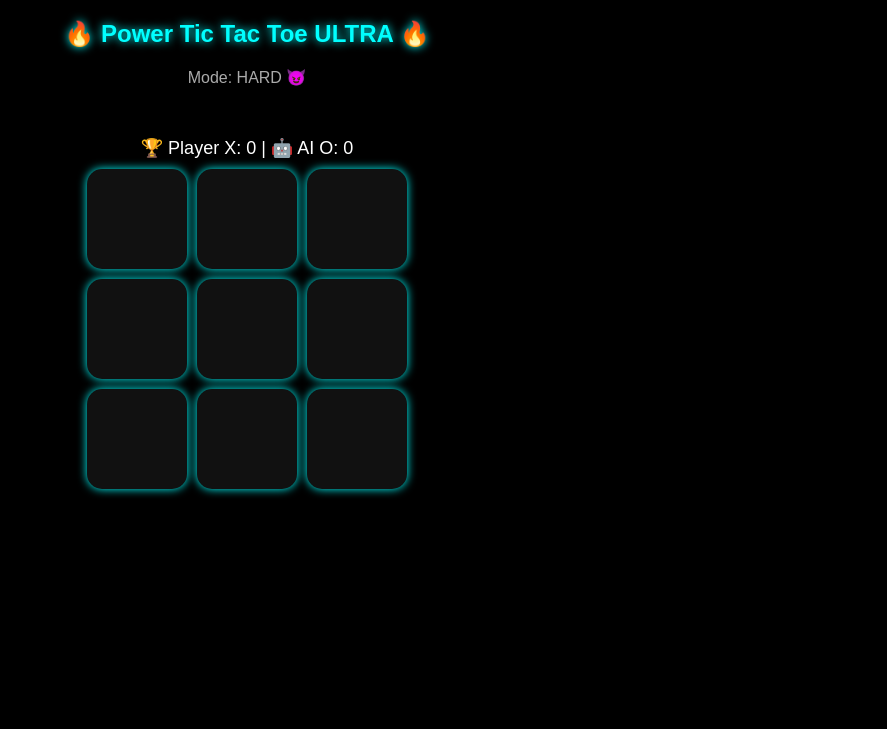
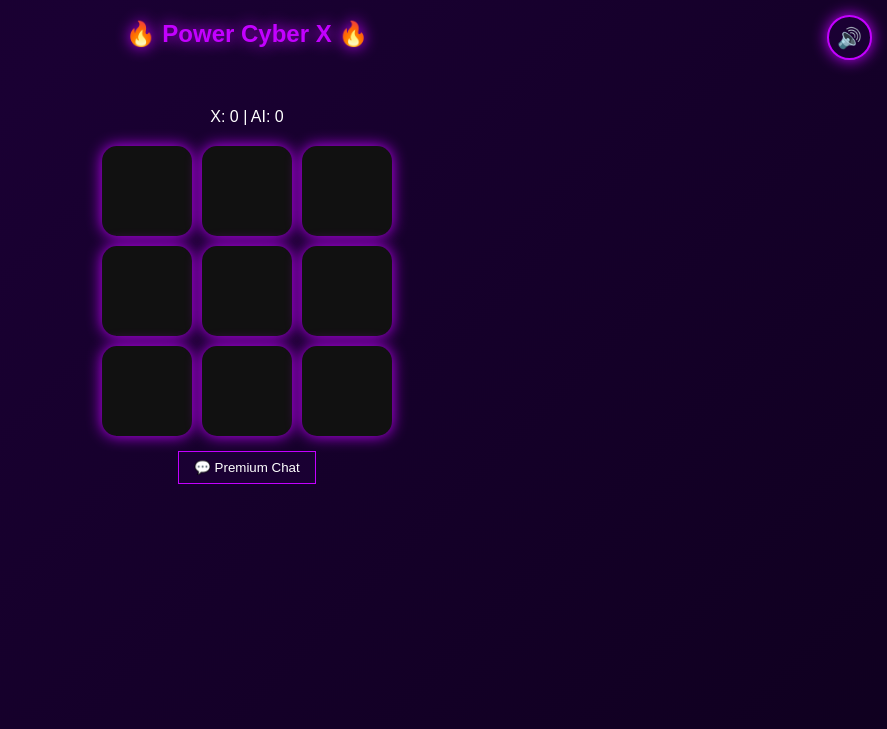
Before and after one commit to dkkbot00/power-game, a Python web app: template templates/index.html in a window 1280 px wide. Shown: the top 729 px of the page, without its empty margins (393-1280 px from the left). Run offline with Jinja, Linux system fonts and the light colour scheme; the template is opened without the code that fills it, so the values that code supplies are empty.

Commit message:
Update index.html

```diff
--- a/templates/index.html
+++ b/templates/index.html
@@ -1,183 +1,258 @@
 <!DOCTYPE html>
 <html>
 <head>
-<title>Power Tic Tac Toe ULTRA</title>
+<title>Power Cyber X</title>
 <style>
 body {
-    background: #000;
-    color: white;
+    margin:0;
+    background: linear-gradient(-45deg,#0a0015,#1a0033,#12001f,#000);
+    background-size:400% 400%;
+    animation: bgMove 12s ease infinite;
     font-family: Arial;
-    text-align: center;
+    text-align:center;
+    color:white;
+}
+
+@keyframes bgMove {
+    0%{background-position:0% 50%;}
+    50%{background-position:100% 50%;}
+    100%{background-position:0% 50%;}
 }
 
 h2 {
-    color: #0ff;
-    text-shadow: 0 0 10px #0ff;
-}
-
-#winnerBanner {
-    font-size: 22px;
-    color: gold;
-    height: 30px;
-    margin-bottom: 10px;
-}
-
-.scoreBoard {
-    margin-bottom: 10px;
-    font-size: 18px;
+    color:#c300ff;
+    text-shadow:0 0 15px #c300ff;
 }
 
 .board {
-    display: grid;
-    grid-template-columns: repeat(3, 100px);
-    gap: 10px;
-    justify-content: center;
+    display:grid;
+    grid-template-columns:repeat(3,90px);
+    gap:10px;
+    justify-content:center;
+    margin-top:20px;
 }
 
 .cell {
-    width: 100px;
-    height: 100px;
-    background: #111;
-    border-radius: 15px;
-    font-size: 40px;
-    display: flex;
-    align-items: center;
-    justify-content: center;
-    cursor: pointer;
-    transition: 0.2s;
-    box-shadow: 0 0 10px #0ff;
+    width:90px;
+    height:90px;
+    background:#111;
+    border-radius:15px;
+    font-size:40px;
+    display:flex;
+    align-items:center;
+    justify-content:center;
+    cursor:pointer;
+    box-shadow:0 0 15px #c300ff;
+    transition:0.2s;
 }
 
 .cell:hover {
-    background: #222;
-    box-shadow: 0 0 20px #0ff;
+    box-shadow:0 0 25px #ff00ff;
 }
 
-.X { color: #0ff; text-shadow: 0 0 15px #0ff; }
-.O { color: #f0f; text-shadow: 0 0 15px #f0f; }
+.X { color:#00f7ff; text-shadow:0 0 15px #00f7ff; }
+.O { color:#ff00c8; text-shadow:0 0 15px #ff00c8; }
 
-.modeDisplay {
-    margin-bottom: 10px;
-    font-size: 16px;
-    color: #aaa;
+#winner {
+    height:30px;
+    margin-top:10px;
+    font-size:18px;
+    color:gold;
 }
+
+.score {
+    margin-top:10px;
+}
+
+#musicToggle {
+    position:absolute;
+    top:15px;
+    right:15px;
+    width:45px;
+    height:45px;
+    border-radius:50%;
+    background:#1a0033;
+    border:2px solid #c300ff;
+    color:white;
+    font-size:20px;
+    cursor:pointer;
+    box-shadow:0 0 15px #c300ff;
+}
+
+#premiumBtn {
+    margin-top:15px;
+    padding:8px 15px;
+    background:#1a0033;
+    border:1px solid #c300ff;
+    color:white;
+    cursor:pointer;
+}
+
+#premiumPopup {
+    display:none;
+    position:fixed;
+    top:50%;
+    left:50%;
+    transform:translate(-50%,-50%);
+    background:#111;
+    padding:20px;
+    border:2px solid #c300ff;
+    box-shadow:0 0 20px #c300ff;
+}
+
 </style>
 </head>
 <body>
 
-<h2>🔥 Power Tic Tac Toe ULTRA 🔥</h2>
+<button id="musicToggle">🔊</button>
 
-<div class="modeDisplay" id="modeDisplay">Mode: HARD 😈</div>
+<h2>🔥 Power Cyber X 🔥</h2>
 
-<div id="winnerBanner"></div>
+<div id="winner"></div>
 
-<div class="scoreBoard">
-🏆 Player X: <span id="scoreX">0</span> |
-🤖 AI O: <span id="scoreO">0</span>
+<div class="score">
+X: <span id="scoreX">0</span> |
+AI: <span id="scoreO">0</span>
 </div>
 
 <div class="board" id="board"></div>
 
+<button id="premiumBtn">💬 Premium Chat</button>
+
+<div id="premiumPopup">
+    <h3>🔒 Premium Chat Locked</h3>
+    <p>Instagram: me.divakar00</p>
+    <p>₹1 = 1 Day</p>
+    <p>₹5 = 1 Week</p>
+    <button onclick="closePremium()">Close</button>
+</div>
+
 <script>
 let board = ["","","","","","","","",""];
-let currentPlayer = "X";
-let scoreX = 0;
-let scoreO = 0;
-let aiWinStreak = 0;
-let aiMode = "HARD";
+let currentPlayer="X";
+let scoreX=0, scoreO=0;
+let aiWinStreak=0;
+let aiMode="HARD";
+let gameActive=true;
 
-const boardDiv = document.getElementById("board");
-const banner = document.getElementById("winnerBanner");
-const modeDisplay = document.getElementById("modeDisplay");
+const boardDiv=document.getElementById("board");
+const winner=document.getElementById("winner");
+
+const bgMusic=new Audio("static/bg.mp3");
+bgMusic.loop=true;
+bgMusic.volume=0.15;
+
+const xSound=new Audio("static/x.mp3");
+const oSound=new Audio("static/o.mp3");
+const winSound=new Audio("static/win.mp3");
+const loseSound=new Audio("static/lose.mp3");
+const clickSound=new Audio("static/click.mp3");
+
+let musicStarted=false;
+let musicOn=true;
 
 function drawBoard(){
-    boardDiv.innerHTML = "";
+    boardDiv.innerHTML="";
     board.forEach((cell,index)=>{
-        const div = document.createElement("div");
+        const div=document.createElement("div");
         div.classList.add("cell");
         if(cell) div.classList.add(cell);
-        div.innerText = cell;
-        div.onclick = ()=>makeMove(index);
+        div.innerText=cell;
+        div.onclick=()=>makeMove(index);
         boardDiv.appendChild(div);
     });
 }
 
 function makeMove(index){
+    if(!gameActive) return;
     if(board[index]!=="" || currentPlayer!=="X") return;
+
+    if(!musicStarted){
+        bgMusic.play();
+        musicStarted=true;
+    }
+
     board[index]="X";
+    xSound.play();
     currentPlayer="O";
     drawBoard();
     if(!checkWinner()) setTimeout(aiMove,500);
 }
 
 function aiMove(){
-    let move;
-    if(aiMode==="HARD"){
-        move = bestMove();
-    } else {
-        move = randomMove();
-    }
+    let move=bestMove();
     board[move]="O";
+    oSound.play();
     currentPlayer="X";
     drawBoard();
     checkWinner();
-}
-
-function randomMove(){
-    let empty = board.map((v,i)=>v===""?i:null).filter(v=>v!==null);
-    return empty[Math.floor(Math.random()*empty.length)];
 }
 
 function bestMove(){
     for(let i=0;i<9;i++){
         if(board[i]===""){
             board[i]="O";
-            if(isWinning("O")){ board[i]=""; return i; }
+            if(isWin("O")){ board[i]=""; return i; }
             board[i]="";
         }
     }
     for(let i=0;i<9;i++){
         if(board[i]===""){
             board[i]="X";
-            if(isWinning("X")){ board[i]=""; return i; }
+            if(isWin("X")){ board[i]=""; return i; }
             board[i]="";
         }
     }
     return randomMove();
 }
 
-function isWinning(player){
-    const wins=[[0,1,2],[3,4,5],[6,7,8],[0,3,6],[1,4,7],[2,5,8],[0,4,8],[2,4,6]];
-    return wins.some(([a,b,c])=>board[a]===player&&board[b]===player&&board[c]===player);
+function randomMove(){
+    let empty=board.map((v,i)=>v===""?i:null).filter(v=>v!==null);
+    return empty[Math.floor(Math.random()*empty.length)];
+}
+
+function isWin(p){
+    const w=[[0,1,2],[3,4,5],[6,7,8],[0,3,6],[1,4,7],[2,5,8],[0,4,8],[2,4,6]];
+    return w.some(([a,b,c])=>board[a]===p&&board[b]===p&&board[c]===p);
 }
 
 function checkWinner(){
-    if(isWinning("X")){
-        banner.innerText="🥳 Player X Wins!";
+    if(isWin("X")){
+        gameActive=false;
+        winner.innerText="🥳 Player X Wins!";
+        winSound.play();
         scoreX++;
         aiWinStreak=0;
         updateScore();
         setTimeout(resetGame,2000);
         return true;
     }
-    if(isWinning("O")){
-        banner.innerText="😈 AI Wins!";
+    if(isWin("O")){
+        gameActive=false;
+        winner.innerText="😈 AI Wins!";
+        loseSound.play();
         scoreO++;
         aiWinStreak++;
-        if(aiWinStreak>=4){
-            aiMode="MEDIUM";
-            modeDisplay.innerText="Mode: MEDIUM 🙂";
-        }
+        if(aiWinStreak>=4) aiMode="MEDIUM";
         updateScore();
         setTimeout(resetGame,2000);
         return true;
     }
     if(!board.includes("")){
-        banner.innerText="🤝 Draw!";
+        gameActive=false;
+        winner.innerText="Draw!";
         setTimeout(resetGame,2000);
         return true;
     }
     return false;
+}
+
+function resetGame(){
+    board=["","","","","","","","",""];
+    currentPlayer="X";
+    gameActive=true;
+    winner.innerText="";
+    drawBoard();
 }
 
 function updateScore(){
@@ -185,10 +260,26 @@ function updateScore(){
     document.getElementById("scoreO").innerText=scoreO;
 }
 
-function resetGame(){
-    board=["","","","","","","","",""];
-    banner.innerText="";
-    drawBoard();
+document.getElementById("musicToggle").onclick=function(){
+    clickSound.play();
+    if(musicOn){
+        bgMusic.pause();
+        this.innerText="🔇";
+        musicOn=false;
+    } else {
+        bgMusic.play();
+        this.innerText="🔊";
+        musicOn=true;
+    }
+};
+
+document.getElementById("premiumBtn").onclick=function(){
+    clickSound.play();
+    document.getElementById("premiumPopup").style.display="block";
+};
+
+function closePremium(){
+    document.getElementById("premiumPopup").style.display="none";
 }
 
 drawBoard();
```
